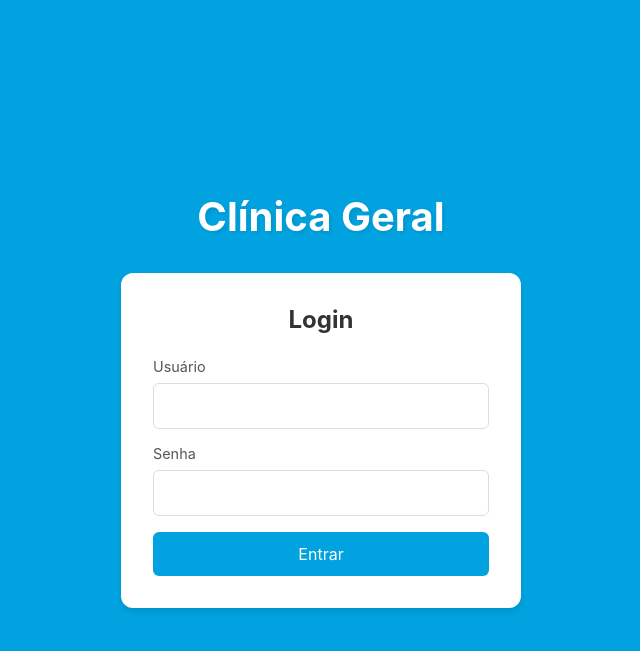
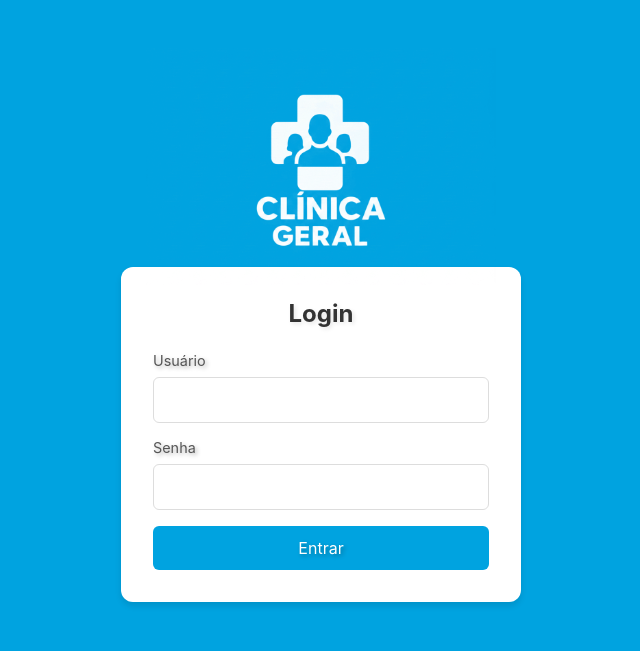
Before and after one commit to Cares-jpg/projeto_clinica, a Python web app: template templates/pages/login.html in a window 1280 px wide. Shown: the top 651 px of the page, without its empty margins (319-959 px from the left). Run offline with Jinja, Linux system fonts and the light colour scheme; the template is opened without the code that fills it, so the values that code supplies are empty.

Commit message:
Colocando a logo

```diff
--- a/templates/pages/login.html
+++ b/templates/pages/login.html
@@ -8,7 +8,7 @@
 </head>
 <body>
     <div class="container">
-        <h1 class="title">Clínica Geral</h1>
+        <img src="../images/login/logo_branca_clinica.png" alt="logo da clínica" class="logo">
 
         <div class="login-card">
             <h2>Login</h2>
--- a/templates/styles/css/login.css
+++ b/templates/styles/css/login.css
@@ -28,11 +28,15 @@ body {
     gap: 2rem;
 }
 
-.title {
-    color: var(--white);
-    font-size: 2.5rem;
-    text-shadow: 2px 2px 4px var(--shadow-color);
-    text-align: center;
+.logo {
+    width: 350px;
+    height: auto;
+    display: block;
+    margin: 0 auto;
+    position: relative;
+    top: -150px;
+
+
 }
 
 .login-card {
@@ -42,6 +46,7 @@ body {
     box-shadow: 0 4px 6px var(--shadow-color);
     width: 100%;
     max-width: 400px;
+    margin-top: -200px;
 }
 
 .login-card h2 {
@@ -49,6 +54,7 @@ body {
     margin-bottom: 1.5rem;
     color: #333;
     font-size: 1.5rem;
+    text-shadow: 2px 2px 4px rgba(0,0,0,0.1 );
 }
 
 .form-group {
@@ -60,6 +66,7 @@ body {
     margin-bottom: 0.5rem;
     color: #555;
     font-size: 0.9rem;
+    text-shadow: 2px 2px 4px rgba(0,0,0,0.3);
 }
 
 .form-group input {
@@ -87,6 +94,7 @@ button {
     font-size: 1rem;
     cursor: pointer;
     transition: background-color 0.2s;
+    text-shadow: 2px 2px 4px rgba(0,0,0,0.3);
 }
 
 button:hover {
```
Also changed, not shown: templates/images/login/logo_branca_clinica.png (added).
